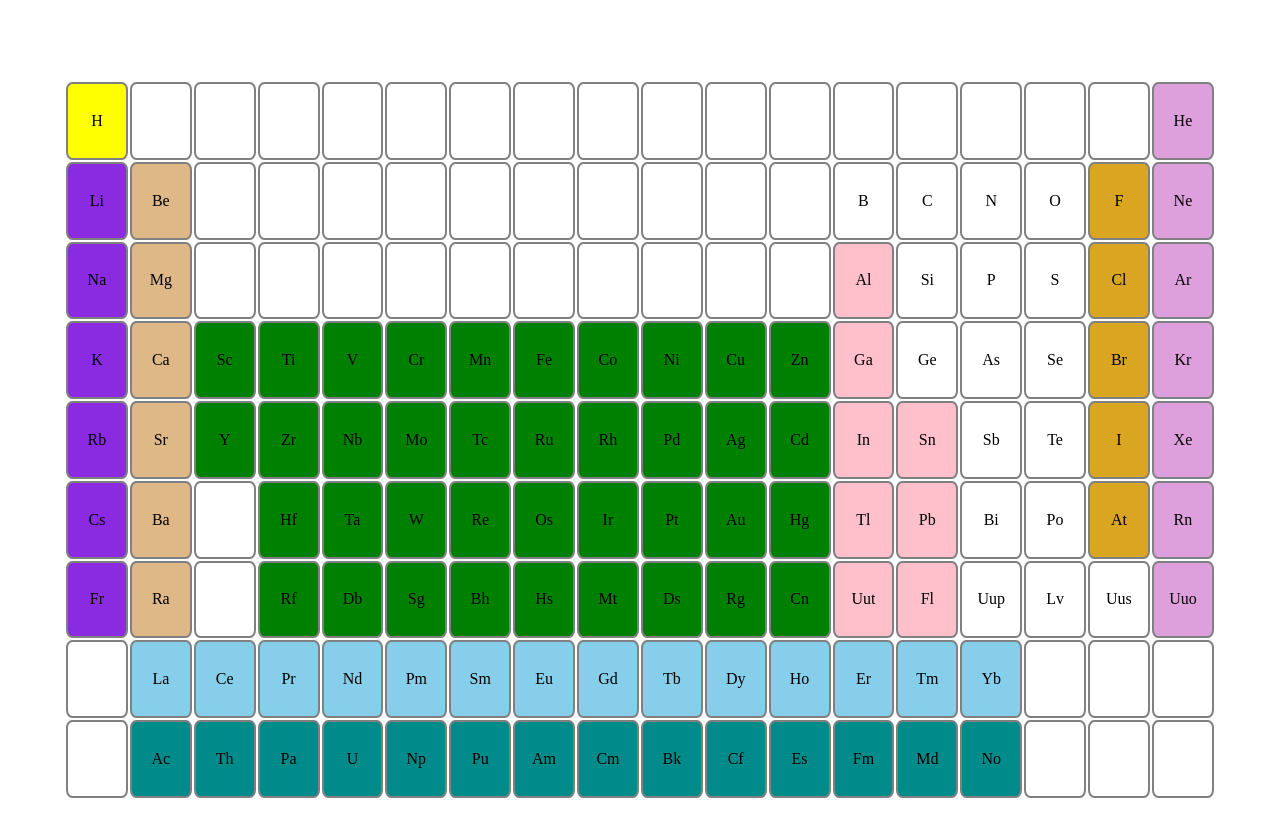
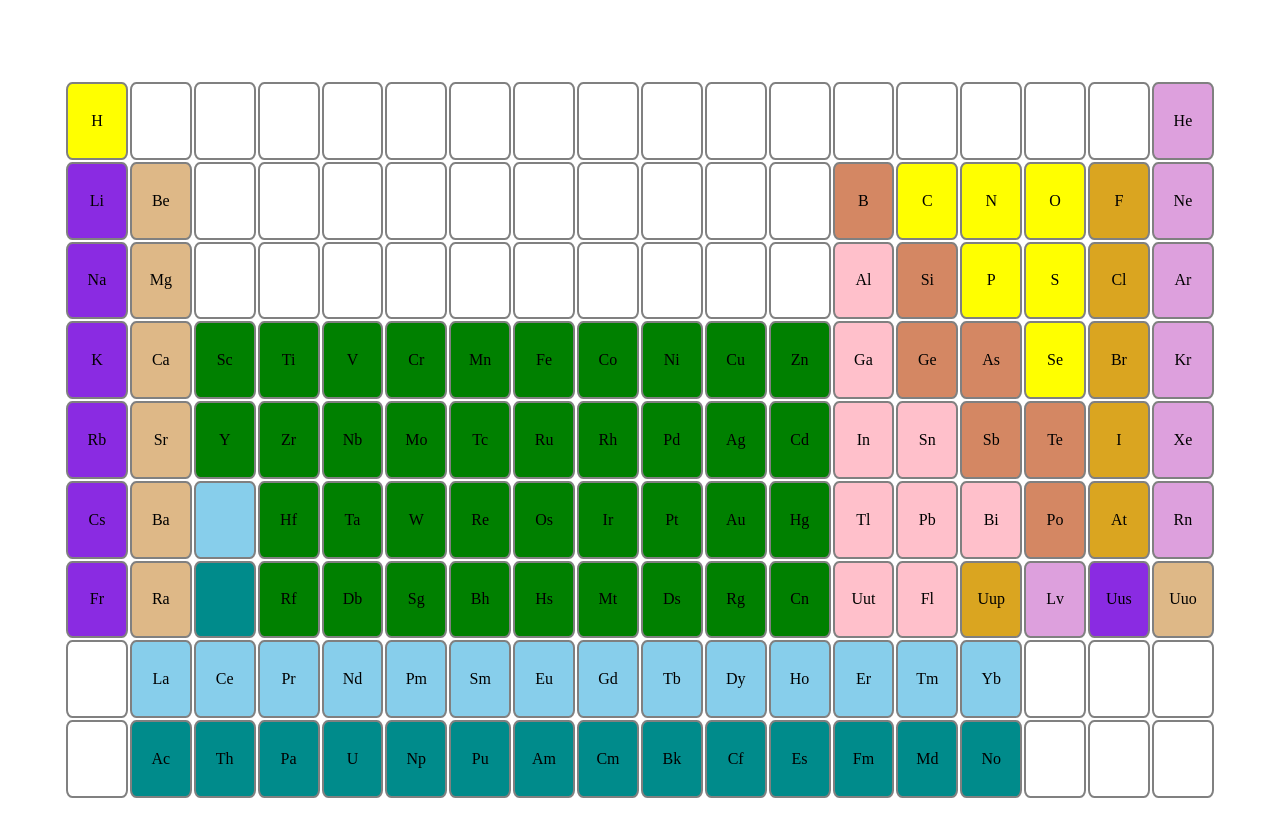
Before and after one commit to ahmadshahdarwesh/periodic-table, a plain HTML site: page index.html in a window 1280 px wide. Drawn offline with Linux system fonts and the light colour scheme.

Commit message:
colors file added

```diff
--- a/css/styling.css
+++ b/css/styling.css
@@ -19,7 +19,7 @@ tr:nth-child(n + 2):nth-child(-n + 7) :nth-child(1) {
 tr:nth-child(n + 2):nth-child(-n + 7) :nth-child(2) {
   background-color: burlywood;
 }
-tr:nth-child(n + 1):nth-child(-n + 7) :nth-child(18) {
+tr:nth-child(n + 1):nth-child(-n + 6) :nth-child(18) {
   background-color: plum;
 }
 tr:nth-child(n + 2):nth-child(-n + 6) :nth-child(17) {
@@ -31,6 +31,49 @@ tr:nth-child(n + 3):nth-child(-n + 7) :nth-child(13) {
 tr:nth-child(n + 5):nth-child(-n + 7) :nth-child(14) {
   background-color: pink;
 }
+tr:nth-child(6) :nth-child(15) {
+  background-color: pink;
+}
+tr:nth-child(6) :nth-child(3) {
+  background-color: skyblue;
+}
+tr:nth-child(7) :nth-child(3) {
+  background-color: darkcyan;
+}
+tr:nth-child(7) :nth-child(15) {
+  background-color: goldenrod;
+}
+tr:nth-child(7) :nth-child(16) {
+  background-color: plum;
+}
+tr:nth-child(7) :nth-child(17) {
+  background-color: blueviolet;
+}
+tr:nth-child(7) :nth-child(18) {
+  background-color: burlywood;
+}
+tr:nth-child(n + 3):nth-child(-n + 4) :nth-child(14) {
+  background-color: rgb(212, 135, 99);
+}
+tr:nth-child(n + 4):nth-child(-n + 5) :nth-child(15) {
+  background-color: rgb(212, 135, 99);
+}
+tr:nth-child(n + 5):nth-child(-n + 6) :nth-child(16) {
+  background-color: rgb(212, 135, 99);
+}
+tr:nth-child(2) :nth-child(14) {
+  background-color: yellow;
+}
+tr:nth-child(n + 2):nth-child(-n + 4) :nth-child(16) {
+  background-color: yellow;
+}
+tr:nth-child(n + 2):nth-child(-n + 3) :nth-child(15) {
+  background-color: yellow;
+}
+tr:nth-child(2) :nth-child(13) {
+  background-color: rgb(212, 135, 99);
+}
+
 tr:nth-child(5) :nth-child(n + 3):nth-child(-n + 12) {
   background-color: green;
 }
```
